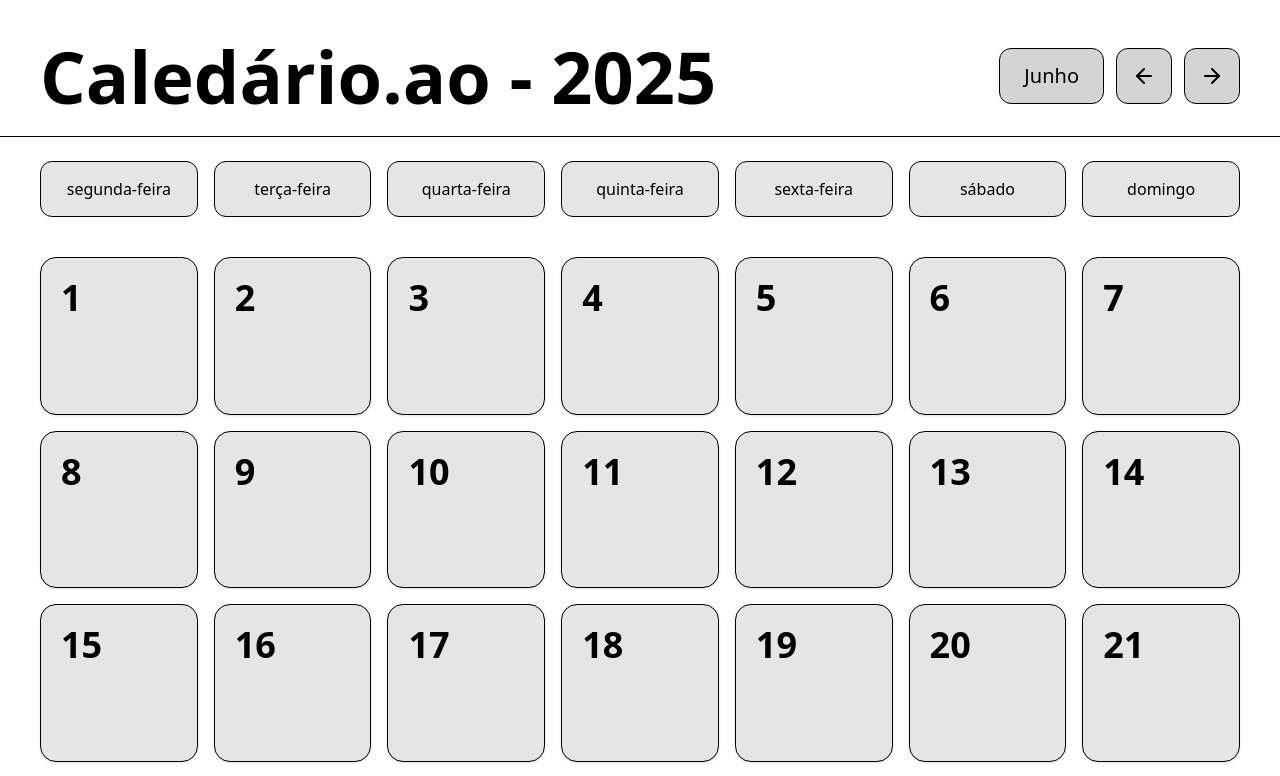
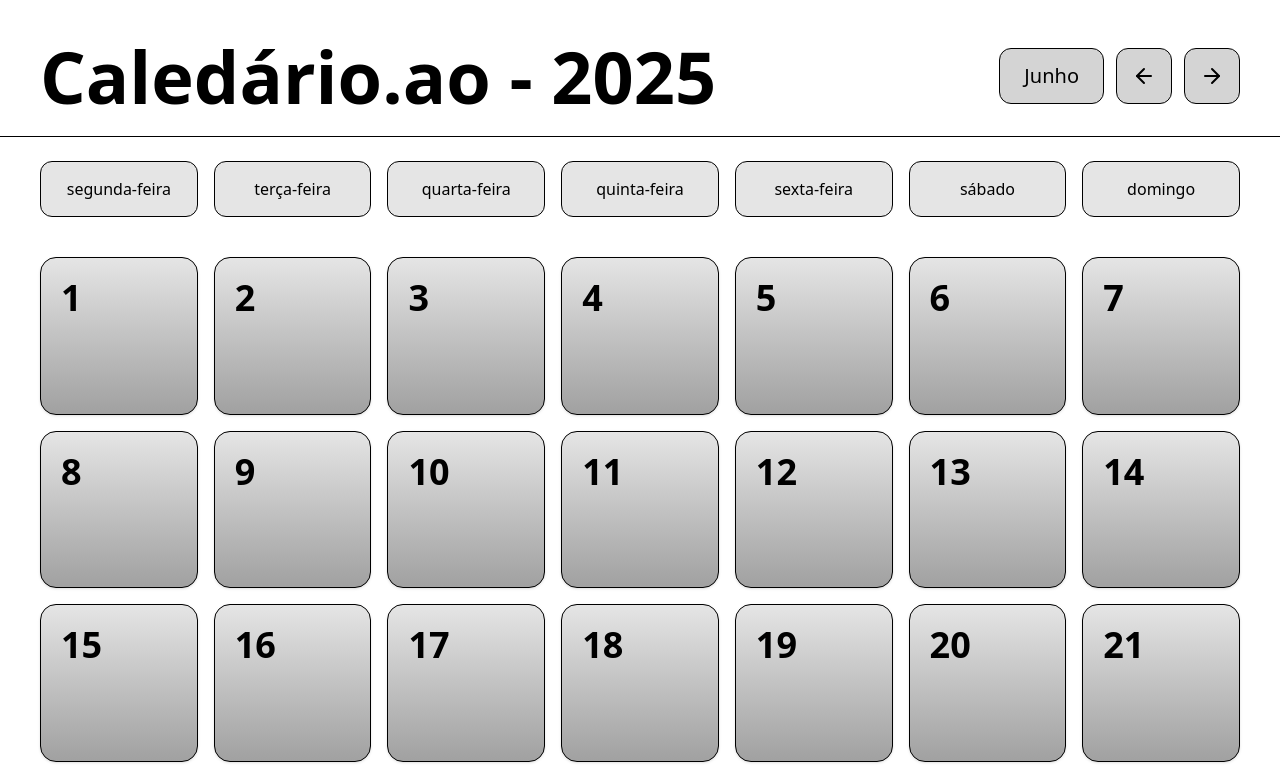
Before and after one commit to TheKitumba/calendar.ao, a React (Vite) app: page / in a window 1280 px wide. Shown: the top 776 px of the page. Built offline with nearby package versions, Linux system fonts and the light colour scheme.

Commit message:
feat: add gradient

```diff
--- a/src/components/calendar.tsx
+++ b/src/components/calendar.tsx
@@ -80,7 +80,7 @@
           {Array.from({ length: daysInMonth }).map((_, index) => (
             <button
               key={index}
-              className="aspect-square hover:scale-105 hover:shadow-2xl duration-75 transition-all rounded-2xl shadow-sm bg-neutral-200 cursor-pointer border flex items-start p-2 md:p-5 text-base md:text-4xl font-black"
+              className={`aspect-square hover:scale-105 hover:shadow-2xl duration-75 transition-all rounded-2xl shadow-sm bg-neutral-200 bg-gradient-to-b from-neutral-200 to-neutral-400 cursor-pointer border flex items-start p-2 md:p-5 text-base md:text-4xl font-black`}
             >
               {index + 1}
             </button>
```
